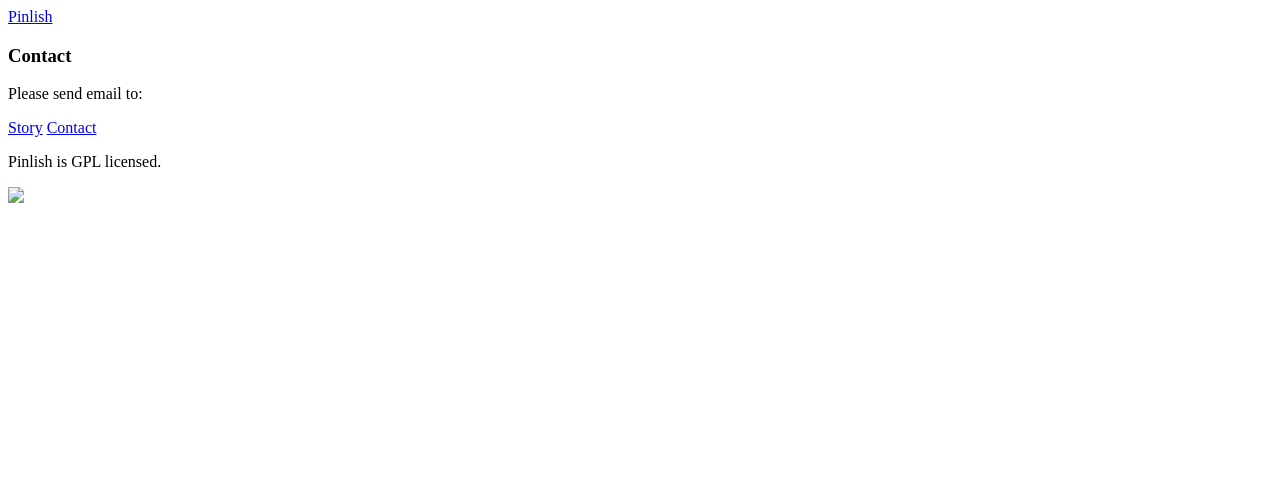
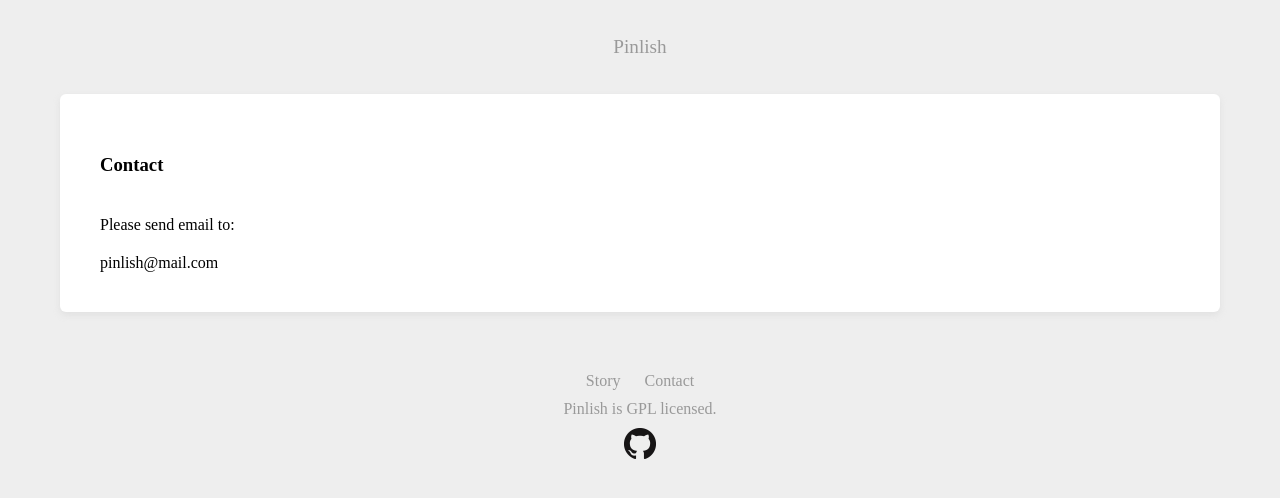
Before and after one commit to jiang-ning/pinlish, a plain HTML site: page contact.html in a window 1280 px wide. Drawn offline with Linux system fonts and the light colour scheme; the site is published under a folder, as on GitHub Pages, so addresses that start at the root find nothing.

Commit message:
fix path issue

```diff
--- a/contact.html
+++ b/contact.html
@@ -3,11 +3,11 @@
         <title>Pinlish</title>
         <meta name="viewport" content="width=device-width, user-scalable=no">
         <meta name="color-scheme" content="dark light">
-        <link rel="stylesheet" href="/style/style.css">
-        <script type="module" src="/script/mailer.js" async></script>
+        <link rel="stylesheet" href="./style/style.css">
+        <script type="module" src="./script/mailer.js" async></script>
     </head>
     <header>
-        <a href="/index.html">Pinlish</a>
+        <a href="./index.html">Pinlish</a>
     </header>
     <body>
         <section class="contact">
@@ -17,11 +17,11 @@
         </section>
     </body>
     <footer>
-        <a href="/story.html">Story</a>
-        <a href="/contact.html">Contact</a>
+        <a href="./story.html">Story</a>
+        <a href="./contact.html">Contact</a>
         <p>Pinlish is GPL licensed.</p>
         <a href="https://github.com/jiang-ning/pinlish">
-            <img src="/style/GitHub-Mark-32px.png">
+            <img src="./style/GitHub-Mark-32px.png">
         </a>
     </footer>
 </html>
```
Also changed, not shown: index.html (+6 -6 lines), story.html (+5 -5 lines).
